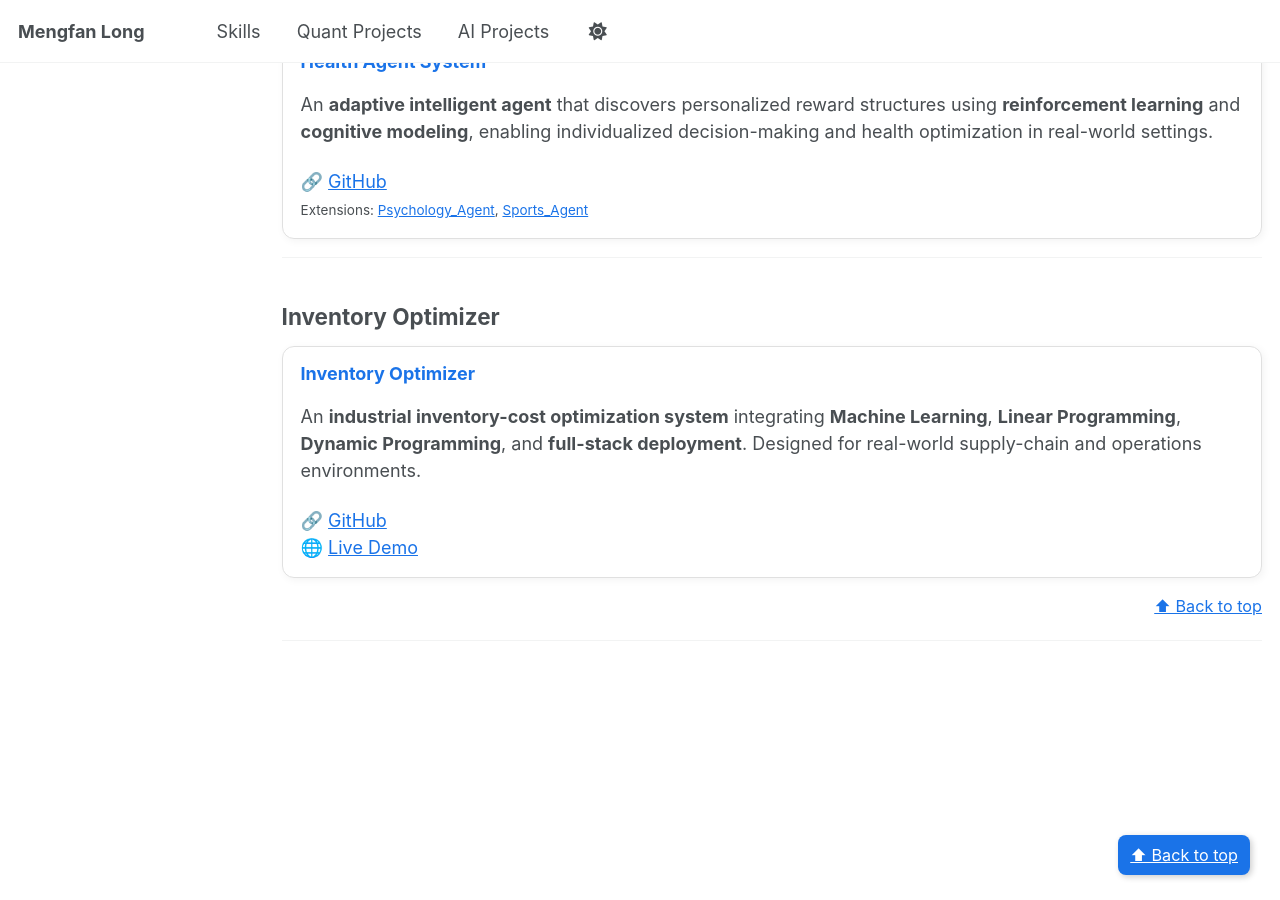
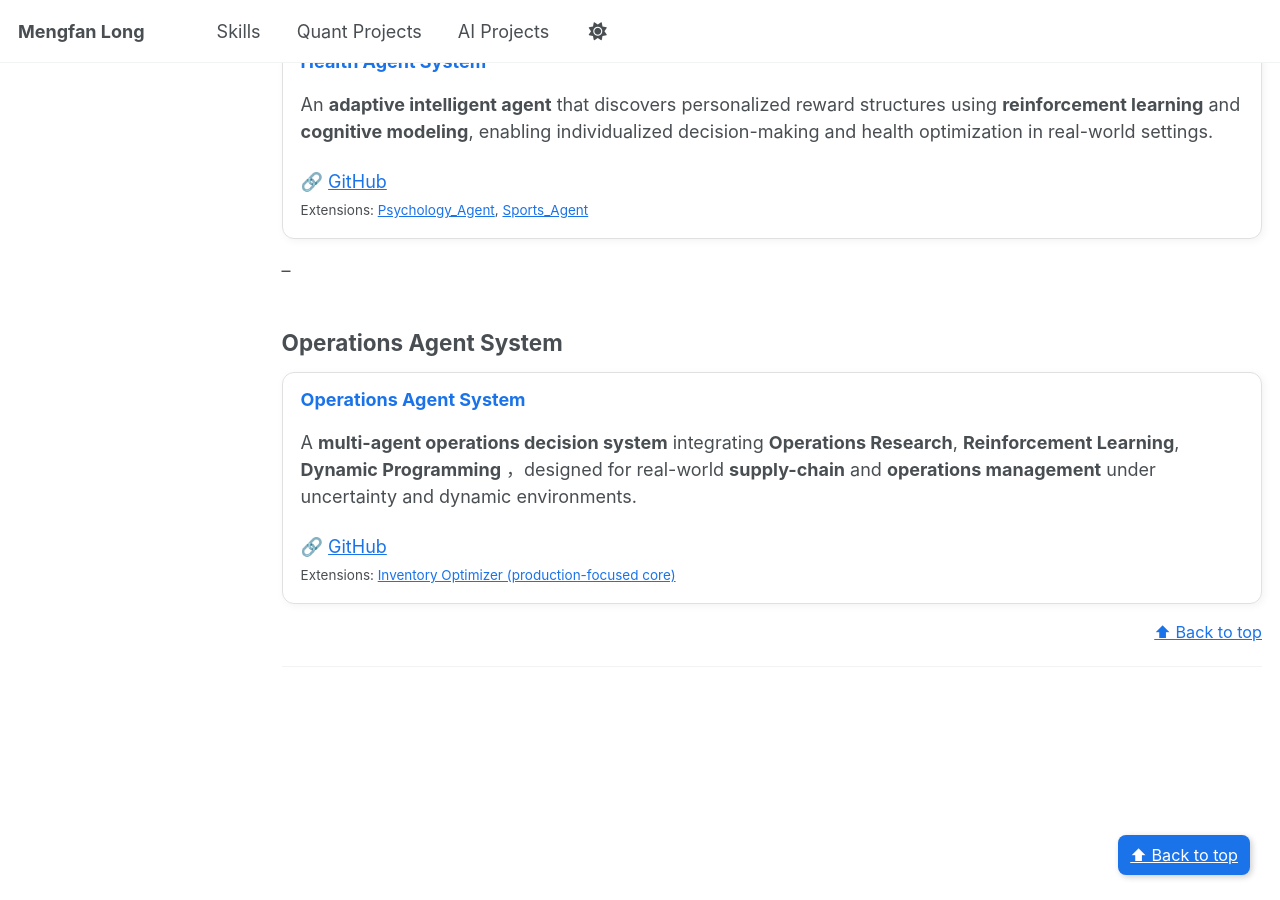
Before and after one commit to kevinlmf/kevinlmf.github.io, a Jekyll site: the page built from _pages/mle-ai-projects.md, in a window 1280 px wide and 900 px high, scrolled down 955 px. Built offline with Jekyll 4.4.1, drawn with Linux system fonts in a browser that asks for light colours; a script that is not in the unit is left out.

Commit message:
Update mle-ai-projects.md

```diff
--- a/_pages/mle-ai-projects.md
+++ b/_pages/mle-ai-projects.md
@@ -60,22 +60,29 @@ optimization, and full-stack deployment.
   </small>
 </div>
 
----
+--
 
-## Inventory Optimizer
+## Operations Agent System
 <div class="proj-card">
-  <h3>Inventory Optimizer</h3>
+  <h3>Operations Agent System</h3>
   <p>
-    An <b>industrial inventory-cost optimization system</b> integrating
-    <b>Machine Learning</b>, <b>Linear Programming</b>, <b>Dynamic Programming</b>,
-    and <b>full-stack deployment</b>. Designed for real-world supply-chain
-    and operations environments.
+    A <b>multi-agent operations decision system</b> integrating
+    <b>Operations Research</b>, <b>Reinforcement Learning</b>,
+    <b>Dynamic Programming</b> ，designed for real-world <b>supply-chain</b> and <b>operations management</b>
+    under uncertainty and dynamic environments.
   </p>
-  🔗 <a href="https://github.com/kevinlmf/Inventory_Optimizer_System" target="_blank">GitHub</a><br>
-  🌐 <a href="https://jax-inventory-saas-latest-9.onrender.com/" target="_blank">Live Demo</a>
+  🔗 <a href="https://github.com/kevinlmf/Operations_Agent_System" target="_blank">GitHub</a><br>
+
+  <small>
+    Extensions:
+    <a href="https://github.com/kevinlmf/Inventory_Optimizer_System" target="_blank">
+      Inventory Optimizer (production-focused core)
+    </a>
+  </small>
 </div>
 
 <p class="back-top"><a href="#top">⬆ Back to top</a></p>
+
 
 ---
 
```
